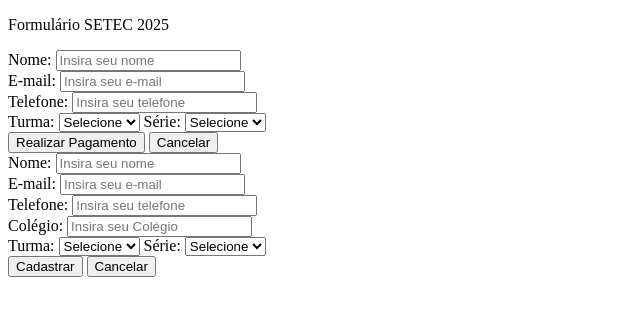
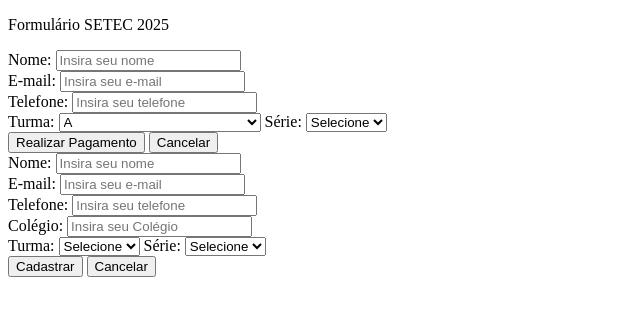
Before and after one commit to lipinhogam3r/Formulario_Setec, a plain HTML site: page index.html in a window 1280 px wide. Shown: the whole page, without its empty margins (0-640 px from the left). Drawn offline with Linux system fonts and the light colour scheme.

Commit message:
Update index.html

```diff
--- a/index.html
+++ b/index.html
@@ -34,16 +34,15 @@
 
      <div class="form-C">
         <label>Turma:</label>
-        <select id="turma" name="curso_aluno">
-          <option value="">Selecione</option>
+        <select id="turma" name="curso_aluno" placeholder="Selecione">
           <option value="A">A</option>
           <option value="B">B</option>
           <option value="C">C</option>
-          <option value="DS">DS</option>
-          <option value="FD">FD</option>
-          <option value="ES">ES</option>
-          <option value="EN">EN</option>
-          <option value="ADM">ADM</option>
+          <option value="DS">Desenvolvimento de Sistemas</option>
+          <option value="FD">Formação de Docentes</option>
+          <option value="ES">Estética</option>
+          <option value="EN">Enfermagem</option>
+          <option value="ADM">Administração</option>
         </select>
 
         <label>Série:</label>
```
